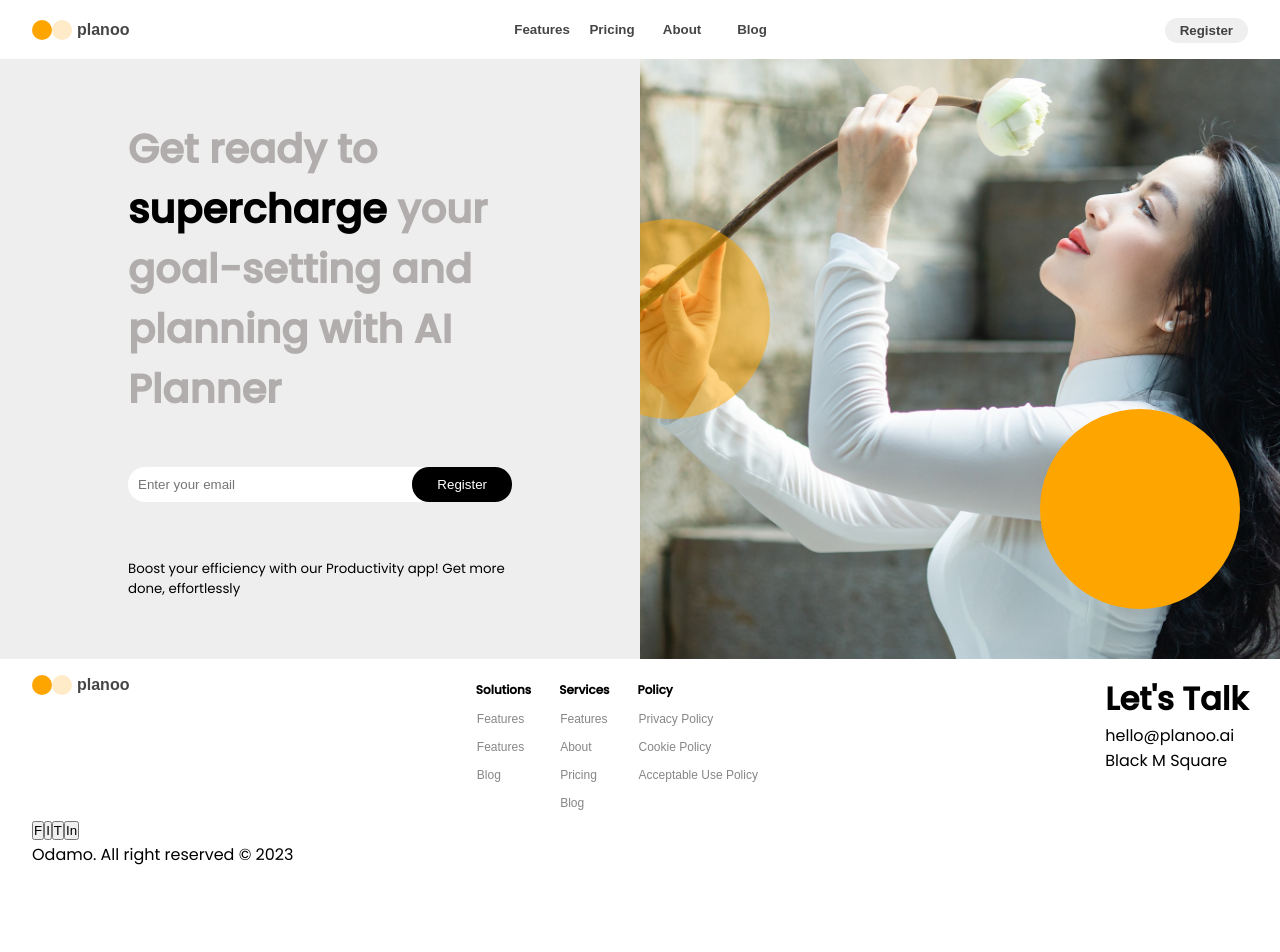
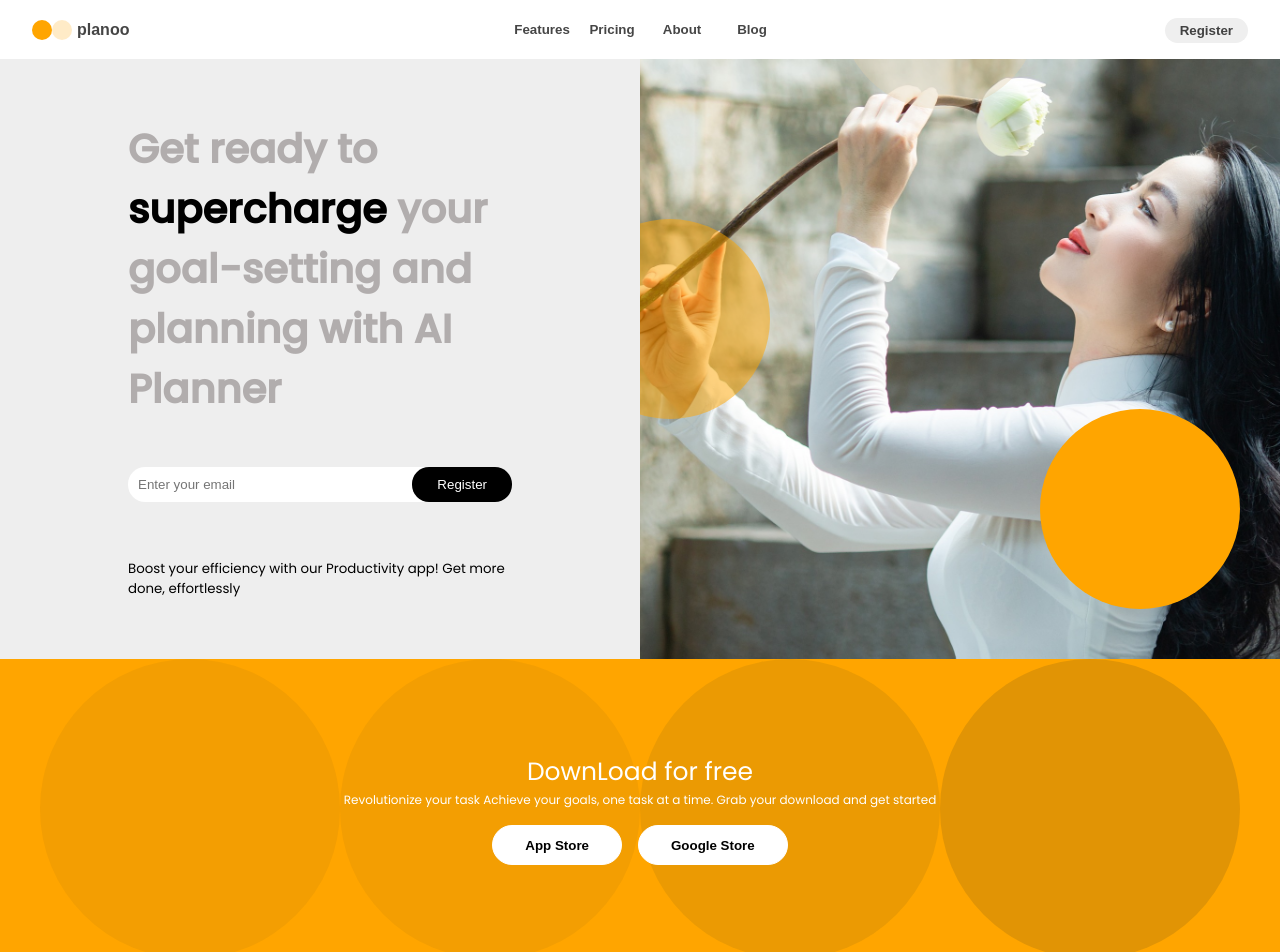
Before and after one commit to dev-makanju/Planoo-, a React (Create React App) app: page / in a window 1280 px wide. Shown: the top 952 px of the page. Before the commit the page ends 883 px from the top, so only its background shows below. Built offline with nearby package versions, Linux system fonts and the light colour scheme.

Commit message:
done with banner

```diff
--- a/src/components/Home/Footer/Footer.css
+++ b/src/components/Home/Footer/Footer.css
@@ -35,8 +35,141 @@ nav ul li button {
    cursor: pointer;
 }
 
+.footer-info h1 {
+   font-size: 12px;
+   font-weight: bold;
+   padding: 1rem 0px;
+}
+
+.footer-info p {
+   font-size: 12px;
+   color: #33323296;
+}
+
 .btn-default {
    background: none;
    border:  none;
    padding: 7px;
+   outline: none;
 }
+
+.btn-default:focus {
+   outline: none;
+   border: 2px solid #0000ff;
+   border-radius: 4px;
+}
+
+.socials {
+   margin-top: 2rem;
+   display: flex;
+   justify-content: space-between;
+   border-top: 2px solid #eee;
+   padding-top: 1rem;
+}
+
+.socials p {
+   color: #33323296;
+   font-size: 12px;
+}
+
+.socials div {
+   display: flex;
+   gap: 4px;
+}
+
+.logo {
+   border: 1px solid #eee;
+   width: 30px;
+   height: 30px;
+   border-radius: 50%;
+}
+
+.footer-banner {
+   background: #ffa500;
+   height: 300px;
+   position: relative;
+   overflow: hidden;
+}
+
+.footer-main {
+   height: 100%;
+   position: absolute;
+   top: 0;
+   width: 100%;
+   display: flex;
+   justify-content: center;
+   align-items: center;
+}
+
+.footer-banner .info {
+   width: 100%;
+}
+
+.footer-main {
+   display: flex;
+}
+
+.wrapper-footer {
+   display: flex;
+   flex-direction: column;
+   justify-content: center;
+   align-items: center;
+}
+
+.banner-design-a {
+   width: 300px;
+   height: 300px;
+   border-radius: 50%;
+   background: #be800c30;
+}
+
+.banner-design-b {
+   width: 300px;
+   height: 300px;
+   background: #be800c30;
+   border-radius: 50%;
+}
+.banner-design-c {
+   width: 300px;
+   height: 300px;
+   border-radius: 50%;
+   background: #be800c4d;
+}
+.banner-design-d {
+   width: 300px;
+   height: 300px;
+   border-radius: 50%;
+   background: #be800c76;
+}
+
+.wrapper-footer h1 {
+   color: #fff;
+   font-size: 25px;
+   font-weight: 300;
+}
+
+.wrapper-footer p{
+   color: #fff;
+   font-size: 12px;
+}
+
+.wrapper-footer .wrapp{
+   display: flex;
+   gap: 1rem;
+   margin-top: 1rem;
+}
+
+.app-button {
+   background: #fff;
+   border-radius: 30px;
+   padding: .7rem 2rem;
+   border:.78px solid #fff;
+   font-weight: bold;
+   cursor: pointer;
+}
+
+@media (max-width: 1115px) {
+   .footer-main {
+      width: fit-content;
+   }
+}
--- a/src/components/Home/Footer/Footer.jsx
+++ b/src/components/Home/Footer/Footer.jsx
@@ -3,6 +3,30 @@ import "./Footer.css";
 
 const Footer = () => {
   return (
+    <>
+    <div className="footer-banner">
+      <div className="footer-main">
+         <div className="banner-design-a"></div>
+         <div className="banner-design-b"></div>
+         <div className="banner-design-c"></div>
+         <div className="banner-design-d"></div>
+      </div>
+      <div className="footer-main info">
+         <div className="wrapper-footer">
+            <h1>DownLoad for free</h1>
+            <p>Revolutionize your task Achieve your goals, one task at a time. Grab your download and get started</p>
+            <div className="wrapp">
+               <button className="app-button">
+                  App Store
+               </button>
+               <button className="app-button">
+                  Google Store
+               </button>
+            </div>
+         </div>
+      </div>
+    </div>
+
     <footer>
       <div className="footer-wrapper">
         <div>
@@ -55,30 +79,31 @@ const Footer = () => {
             </li>
           </ul>
         </nav>
-        <div>
+        <div className="footer-info">
           <h1>Let's Talk</h1>
           <p>hello@planoo.ai</p>
           <p>Black M Square</p>
         </div>
       </div>
-      <div>
+      <div class="socials">
         <div>
-          <button>
+          <button className="btn-default logo">
             <span>F</span>
           </button>
-          <button>
+          <button className="btn-default logo">
             <span>I</span>
           </button>
-          <button>
+          <button className="btn-default logo">
             <span>T</span>
           </button>
-          <button>
+          <button className="btn-default logo">
             <span>In</span>
           </button>
         </div>
-        <div>Odamo. All right reserved &copy; 2023</div>
+        <p>Odamo. All right reserved &copy; 2023</p>
       </div>
     </footer>
+    </>
   );
 };
 
```
